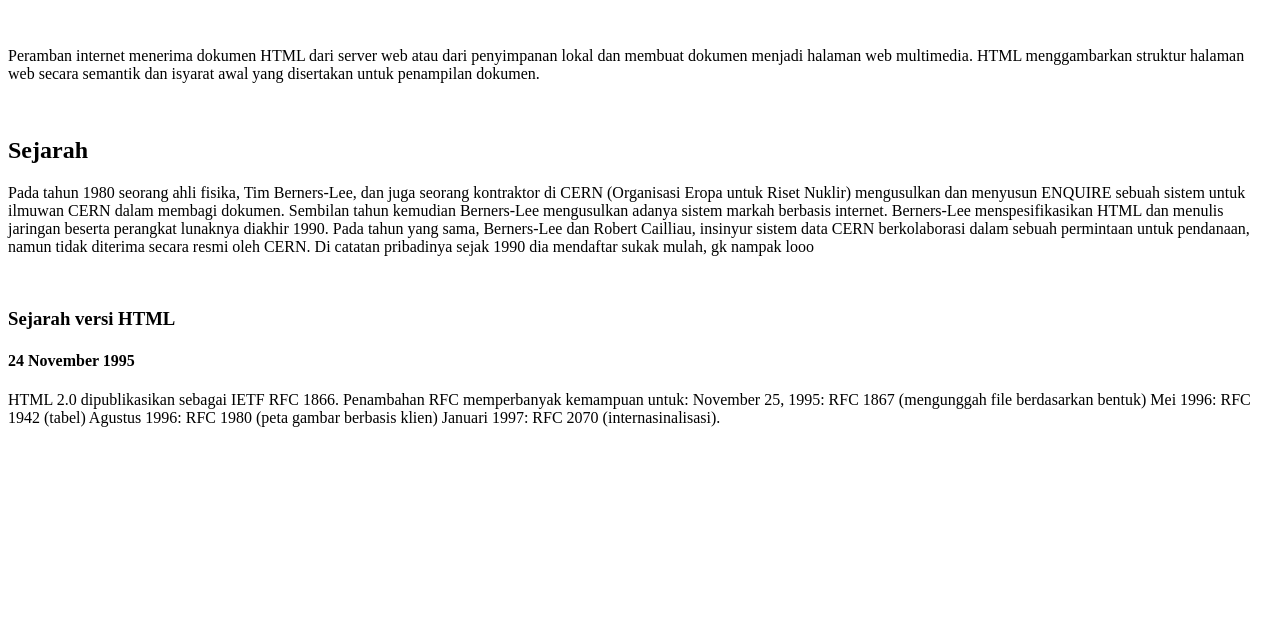
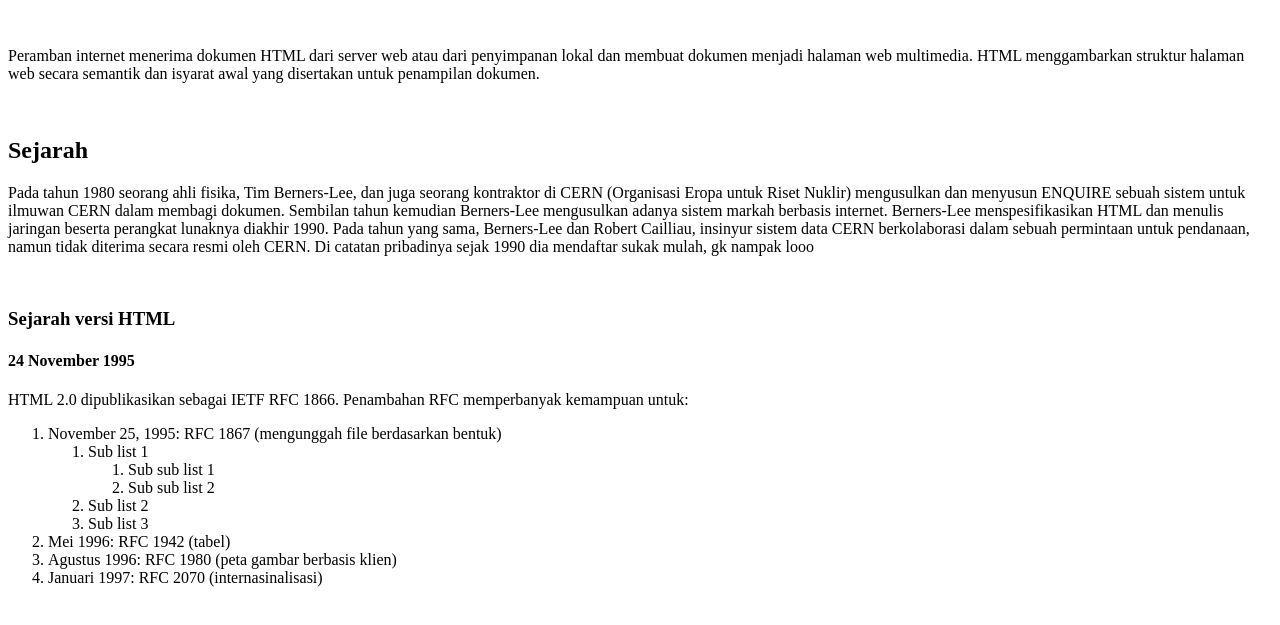
Before and after one commit to jonrysimbolon/Dev-Handal, a plain HTML site: page html/index.html in a window 1280 px wide. Shown: the part 119-744 px from the top of the page. Drawn offline with Linux system fonts and the light colour scheme.

Commit message:
feat: add list and nested list

```diff
--- a/html/index.html
+++ b/html/index.html
@@ -24,9 +24,22 @@
         <h3>Sejarah versi HTML</h3>
         <h4>24 November 1995 </h4>
         HTML 2.0 dipublikasikan sebagai IETF RFC 1866. Penambahan RFC memperbanyak kemampuan untuk:
-        November 25, 1995: RFC 1867 (mengunggah file berdasarkan bentuk)
-        Mei 1996: RFC 1942 (tabel)
-        Agustus 1996: RFC 1980 (peta gambar berbasis klien)
-        Januari 1997: RFC 2070 (internasinalisasi).
+        <ol>
+            <li>November 25, 1995: RFC 1867 (mengunggah file berdasarkan bentuk)
+                <ol>
+                    <li>Sub list 1
+                        <ol>
+                            <li>Sub sub list 1</li>
+                            <li>Sub sub list 2</li>
+                        </ol>
+                    </li>
+                    <li>Sub list 2</li>
+                    <li>Sub list 3</li>
+                </ol>
+            </li>
+            <li>Mei 1996: RFC 1942 (tabel)</li>
+            <li>Agustus 1996: RFC 1980 (peta gambar berbasis klien)</li>
+            <li>Januari 1997: RFC 2070 (internasinalisasi)</li>
+        </ul>
 </body>
 </html>
```
